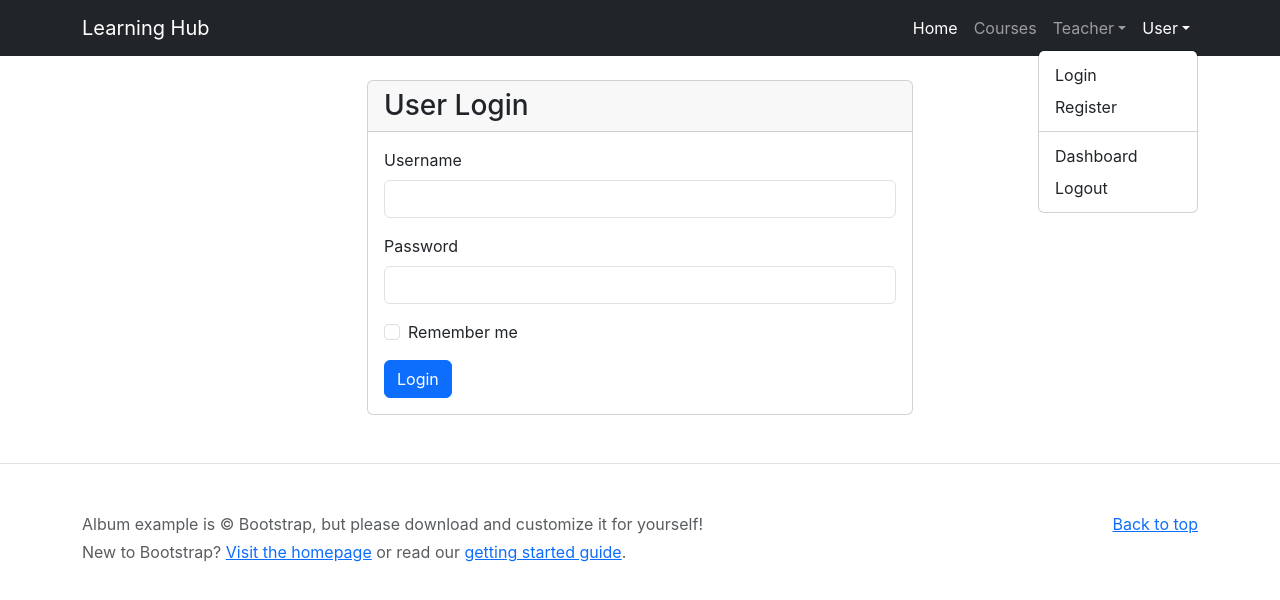
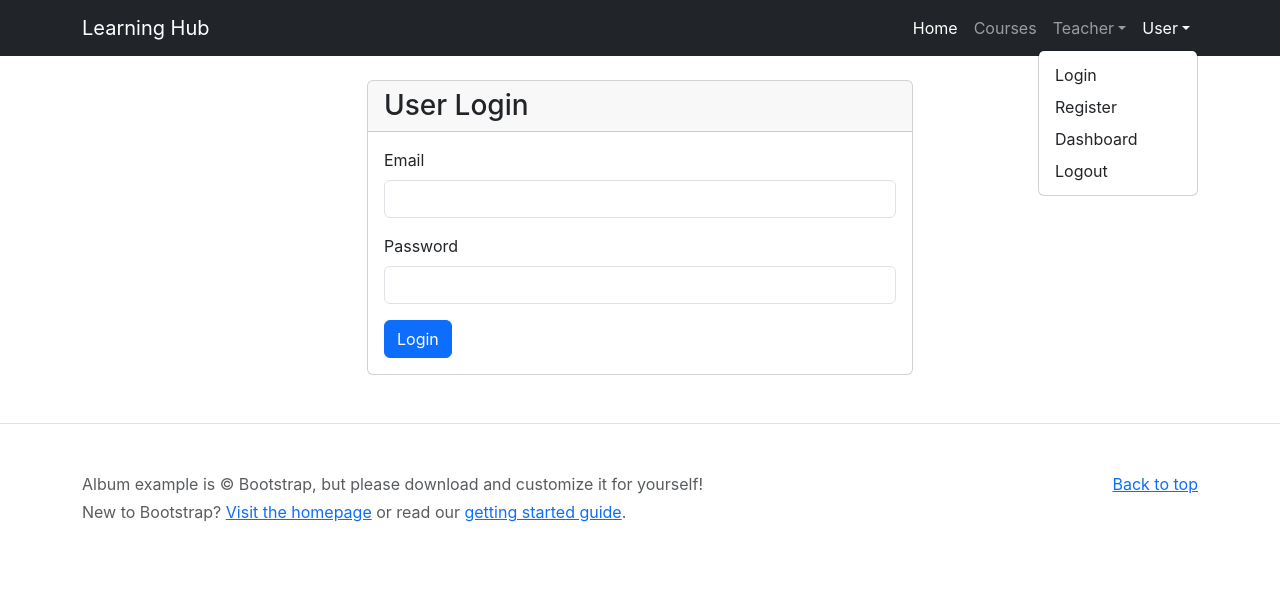
Before and after one commit to Athulya-k-k/Learning-management-front_end, a React (Create React App) app: page /userlogin in a window 1280 px wide. Both pictures are taken after a click on the button "User". Shown: the top 600 px of the page. Built offline with nearby package versions, Linux system fonts and the light colour scheme.

Commit message:
student login logout

```diff
--- a/src/components/Header.js
+++ b/src/components/Header.js
@@ -2,6 +2,7 @@ import { Link } from "react-router-dom";
 
 function Header() {
   const teacherLoginStatus=localStorage.getItem('teacherLoginStatus')
+  const studentLoginStatus=localStorage.getItem('studentLoginStatus')
 
 
 
@@ -91,6 +92,8 @@ function Header() {
               User
             </a>
             <ul className="dropdown-menu dropdown-menu-end" aria-labelledby="navbarDropdown">
+            {studentLoginStatus!='true' &&
+            <>
               <li>
                 <Link className="dropdown-item" to="/userlogin">
                   Login
@@ -101,10 +104,11 @@ function Header() {
                   Register
                 </Link>
               </li>
+              </>
+}
               <li>
-                <hr className="dropdown-divider" />
-              </li>
-              <li>
+
+
                 <Link className="dropdown-item" to="/userdashboard">
                   Dashboard
                 </Link>
--- a/src/components/Main.js
+++ b/src/components/Main.js
@@ -31,6 +31,7 @@ import CourseChapter from "./Teacher/CourseChapter";
 import EditChapter from "./Teacher/EditChapter";
 import EditCourse from "./Teacher/EditCourse";
 import TeacherSkillCourses from "./Teacher/TeacherSkillCourses";
+import Logout from "./User/Logout";
 
 function Main() {
   return (
@@ -68,6 +69,7 @@ function Main() {
         <Route path="/editchapter/:chapter_id" element={<EditChapter />} />
         <Route path="/editcourse/:course_id" element={<EditCourse />} />
         <Route path="/teacherskillcourses/:skill_name/:teacher_id" element={<TeacherSkillCourses/>} />
+        <Route path="/userlogout" element={<Logout />} />
       </Routes>
       <Footer />
     </div>
--- a/src/components/Teacher/TeacherLogin.js
+++ b/src/components/Teacher/TeacherLogin.js
@@ -1,4 +1,3 @@
-import { Link } from "react-router-dom";
 import { useState } from "react";
 import axios from 'axios';
 
--- a/src/components/User/Login.js
+++ b/src/components/User/Login.js
@@ -1,6 +1,55 @@
-import { Link } from "react-router-dom";
+import { useState } from "react";
+import axios from 'axios';
+
+const baseUrl = 'http://127.0.0.1:8000/api';
 
 function Login(){
+    const [studentLoginData, setstudentLoginData] = useState({
+        email: "",
+        password: "",
+      });
+      const [errormsg, setErrorMsg] = useState('');
+
+      const handleChange = (event) => {
+        setstudentLoginData({
+          ...studentLoginData,
+          [event.target.name]: event.target.value
+        });
+      };
+
+      const submitForm = (event) => {
+        event.preventDefault(); // Prevent the default form submission behavior
+
+        const studentFormData = new FormData();
+        studentFormData.append('email', studentLoginData.email);
+        studentFormData.append('password', studentLoginData.password);
+
+        try {
+          axios.post(baseUrl + '/student-login', studentFormData)
+            .then((res) => {
+              if (res.data.bool === true) {
+                localStorage.setItem('studentLoginStatus', true);
+                localStorage.setItem('studentId', res.data.student_id);
+                window.location.href = '/userdashboard';
+              } else {
+                setErrorMsg('Invalid email or password');
+              }
+            })
+            .catch((error) => {
+              console.log(error);
+            });
+        } catch (error) {
+          console.log(error);
+        }
+      };
+
+      const studentLoginStatus = localStorage.getItem('studentLoginStatus');
+      if (studentLoginStatus === 'true') {
+        // Redirect to the home page or take appropriate action
+        // You might want to replace the window.location.href line with a React Router redirection.
+        window.location.href = '/userdashboard';
+      }
+
     return(
         <div className="container mt-4">
             <div className="row">
@@ -8,20 +57,41 @@ function Login(){
                 <div className="card">
                     <h3 className="card-header">User Login</h3>
                     <div className="card-body">
-                    <form>
-                        <div className="mb-3">
-                            <label for="exampleInputEmail1" className="form-label">Username</label>
-                            <input type="text" className="form-control" />
+                    {errormsg && <p className="text-danger">{errormsg}</p>}
+                     <form onSubmit={submitForm}>
 
-                        </div>
-                        <div className="mb-3">
-                            <label for="exampleInputPassword1" className="form-label">Password</label>
-                            <input type="password" className="form-control" id="exampleInputPassword1"/>
-                        </div>
-                        <div className="mb-3 form-check">
+                     <div className="mb-3">
+                  <label htmlFor="exampleInputEmail1" className="form-label">
+                    Email
+                  </label>
+                  <input
+                    value={studentLoginData.email}
+                    onChange={handleChange}
+                    type="email"
+                    name="email"
+                    className="form-control"
+                  />
+                </div>
+                <div className="mb-3">
+                  <label
+                    htmlFor="exampleInputPassword1"
+                    className="form-label"
+                  >
+                    Password
+                  </label>
+                  <input
+                    value={studentLoginData.password}
+                    onChange={handleChange}
+                    type="password"
+                    name="password"
+                    className="form-control"
+                    id="exampleInputPassword1"
+                  />
+                </div>
+                        {/* <div className="mb-3 form-check">
                             <input type="checkbox" className="form-check-input" id="exampleCheck1"/>
                             <label className="form-check-label" for="exampleCheck1">Remember me</label>
-                        </div>
+                        </div> */}
                         <button type="submit" className="btn btn-primary">Login</button>
                         </form>
 
--- /dev/null
+++ b/src/components/User/Logout.js
@@ -0,0 +1,14 @@
+import React from 'react'
+
+function Logout() {
+    localStorage.removeItem('studentLoginStatus')
+    window.location.href='/userlogin';
+
+  return (
+    <div>
+
+    </div>
+  )
+}
+
+export default Logout
```
